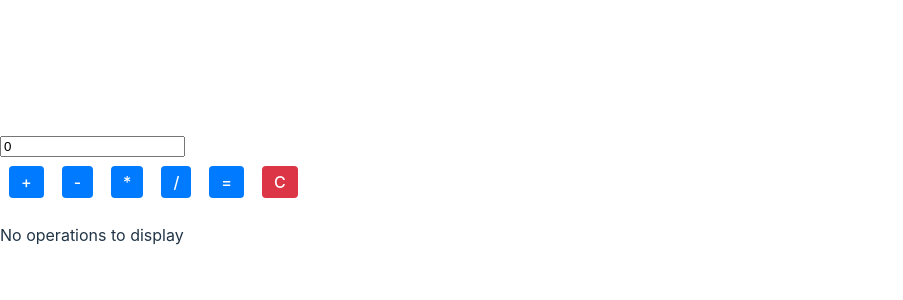
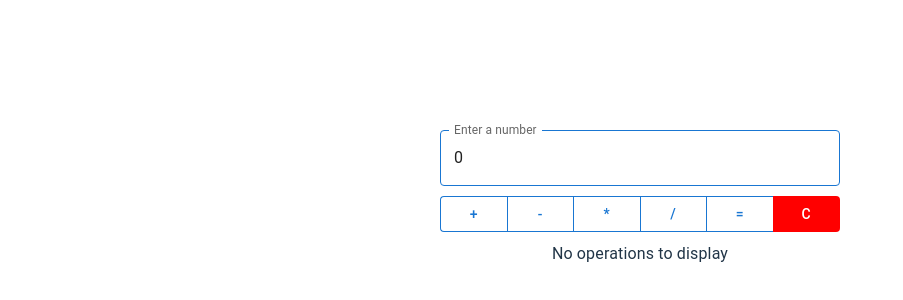
Before and after one commit to Java59webinars/react-calculator, a React (Vite) app: page / in a window 1280 px wide. Shown: the part 202-502 px from the top of the page, without its empty margins (0-903 px from the left). Built offline with nearby package versions, Linux system fonts and the light colour scheme.

Commit message:
Final code with red button

```diff
--- a/package.json
+++ b/package.json
@@ -10,6 +10,9 @@
     "preview": "vite preview"
   },
   "dependencies": {
+    "@emotion/react": "^11.14.0",
+    "@emotion/styled": "^11.14.0",
+    "@mui/material": "^6.4.0",
     "react": "^18.3.1",
     "react-dom": "^18.3.1"
   },
--- a/src/App.css
+++ b/src/App.css
@@ -1,21 +1,6 @@
-button {
-  padding: 6px 12px;
-  margin: 9px;
-  background-color: #007bff;
-  color: white;
-  border: none;
-  border-radius: 4px;
-  cursor: pointer;
+html, body, #root {
+    margin: 0;
+    padding: 0;
+    width: 100%;
+    height: 100%;
 }
-
-button:hover {
-  background-color: #0056b3;
-}
-
-.cancel {
-  background-color: #dc3545;
-}
-
-.cancel:hover {
-  background-color: #c82333;
-}
--- a/src/App.jsx
+++ b/src/App.jsx
@@ -1,9 +1,10 @@
 // eslint-disable-next-line no-unused-vars
 import React, {useState, useRef} from "react";
 import Buttons from "./components/Buttons.jsx";
-import Table from "./components/Table.jsx";
+import CustomTable from "./components/CustomTable.jsx";
 import {Calculator} from "./components/Calculator.js";
 import {parseInput} from "./components/utils.js";
+import {Box, TextField} from "@mui/material";
 import "./App.css";
 
 
@@ -13,9 +14,6 @@ const App = () => {
     const [inputValue, setInputValue] = useState(0);
     const [rows, setRows] = useState([]); //History of operation for the table
    const calculator = useRef(new Calculator()); // Постоянный экземпляр калькулятора
-//    const calculator = (new Calculator());
-
-
     function addRowToTable(firstOperand, lastOperation, secondOperand, result) {
         const row = {
             operation: `${firstOperand} ${lastOperation} ${secondOperand}`,
@@ -52,28 +50,51 @@ const App = () => {
         } catch (error) {
             alert(error.message);
         }
-
-
-
     };
     return (
-        <div>
-            <div id="input-container">
-                <input
-                    type="text"
-                    id="input"
-                    value={inputValue}
-                    onChange={(e) => setInputValue(e.target.value)}
-                    placeholder="Enter a number"
-                />
-            </div>
+        <Box
+            sx={{
+                alignItems: 'center',
+                justifyContent: 'center',
+                minHeight: '100vh',
+                width: 400,          // Задаём фикс. ширину или maxWidth: 400
+                margin: "0 auto",    // Чтобы контейнер располагался по центру страницы
+                display: "flex",
+                flexDirection: "column",
+                gap: "10px"
+            }}>
+            <TextField
+                label="Enter a number"
+                value={inputValue}
+                onChange={(e) => setInputValue(e.target.value)}
+                variant="outlined"
+                sx={{
+                    width: "100%",
+                    // Если хотите белый фон (по умолчанию TextField - белый),
+                    // можно явно указать:
+                    backgroundColor: "white",
+
+                    // Уточняем цвет бордера в разных состояниях:
+                    "& .MuiOutlinedInput-root": {
+                        "& fieldset": {
+                            borderColor: "primary.main", // основной цвет (синий)
+                        },
+                        "&:hover fieldset": {
+                            borderColor: "primary.dark",
+                        },
+                        "&.Mui-focused fieldset": {
+                            borderColor: "primary.dark",
+                        },
+                    },
+                }}
+            />
+
             <Buttons
                 buttonData={calculator.current.getActions()}
                 onButtonClick={handleButtonClick}
-
             />
-            <Table rows={rows}/>
-        </div>
+            <CustomTable rows={rows}/>
+        </Box>
     );
 };
 
--- a/src/components/Buttons.jsx
+++ b/src/components/Buttons.jsx
@@ -1,18 +1,64 @@
-import React from "react";
+import{ useState } from "react";
+import {Button, ButtonGroup} from "@mui/material";
 
 const Buttons = ({ buttonData, onButtonClick }) => {
+    // Состояние для отслеживания индекса последней нажатой кнопки
+
+    const [activeIndex, setActiveIndex] = useState(null);
+
     return (
-        <div id="button-container">
-            {buttonData.map((button, index) => (
-                <button
-                    key={index}
-                    className={button.className || ""}
-                    onClick={() => onButtonClick(button.operation)}
-                >
-                    {button.label}
-                </button>
-            ))}
-        </div>
+        <ButtonGroup aria-label="button group"
+                     sx={{ width: "100%" }}
+        >
+            {buttonData.map((button, index) => {
+                const isActive = index === activeIndex;
+                const isCancel = button.className === "cancel";
+
+                return (
+                    <Button
+                        key={index}
+                        variant={
+                            // Если кнопка «cancel», всегда делаем "contained"
+                            // (красный фон), иначе используем логику isActive
+                            isCancel ? "contained" : isActive ? "contained" : "outlined"
+                        }
+                        // Если не cancel-кнопка, цвет = "primary",
+                        // чтобы сохранялся «синий» основной цвет
+                        color={isCancel ? undefined : "primary"}
+                        onClick={() => {
+                            onButtonClick(button.operation);
+                            setActiveIndex(index);
+                        }}
+                        sx={{
+
+                            ...(isCancel
+                                ? {
+                                    backgroundColor: "red",
+                                    color: "white",
+                                    borderColor: "primary.main",
+                                    "&:hover": {
+                                        backgroundColor: "darkred",
+                                    },
+                                }
+                                : {
+                                    // Стили для обычной кнопки (как раньше)
+                                    // «Активная» (isActive) => "contained primary",
+                                    // «Неактивная» => "outlined" с белым фоном, синим текстом
+                                    backgroundColor: isActive ? undefined : "white",
+                                    color: isActive ? undefined : "primary.main",
+                                    borderColor: "primary.main",
+                                    "&:hover": {
+                                        backgroundColor: isActive ? "primary.dark" : "#f5f5f5",
+                                    },
+                                }),
+                            flex: 1,
+                        }}
+                    >
+                        {button.label}
+                    </Button>
+                );
+            })}
+        </ButtonGroup>
     );
 };
 
--- /dev/null
+++ b/src/components/CustomTable.jsx
@@ -0,0 +1,48 @@
+import React from "react";
+// Компоненты таблицы из MUI
+import Table from "@mui/material/Table";
+import TableHead from "@mui/material/TableHead";
+import TableRow from "@mui/material/TableRow";
+import TableCell from "@mui/material/TableCell";
+import TableBody from "@mui/material/TableBody";
+import TableContainer from "@mui/material/TableContainer";
+import Paper from "@mui/material/Paper";
+import Typography from "@mui/material/Typography";
+
+const CustomTable = ({ rows }) => {
+    // Если нет данных, выводим надпись
+    if (!rows || rows.length === 0) {
+        return <Typography>No operations to display</Typography>;
+    }
+
+    return (
+        // TableContainer + Paper придают «материальную» карточку
+        <TableContainer component={Paper}
+                        sx={{
+                            // По желанию добавим синюю рамку, чтобы стилизовать под ваши кнопки
+                            border: "1px solid",
+                            borderColor: "primary.main",
+                            boxShadow: 2,
+                        }}
+        >
+            <Table>
+                <TableHead>
+                    <TableRow>
+                        <TableCell>Operation</TableCell>
+                        <TableCell>Value</TableCell>
+                    </TableRow>
+                </TableHead>
+                <TableBody>
+                    {rows.map((row, index) => (
+                        <TableRow key={index}>
+                            <TableCell>{row.operation}</TableCell>
+                            <TableCell>{row.value}</TableCell>
+                        </TableRow>
+                    ))}
+                </TableBody>
+            </Table>
+        </TableContainer>
+    );
+};
+
+export default CustomTable;
--- a/src/components/Table.jsx
+++ /dev/null
@@ -1,28 +0,0 @@
-import React from "react";
-
-const Table = ({ rows }) => {
-    if (!rows || rows.length === 0) {
-        return <p>No operations to display</p>; // Сообщение, если операций нет
-    }
-
-    return (
-        <table>
-            <thead>
-            <tr>
-                <th>Operation</th>
-                <th>Value</th>
-            </tr>
-            </thead>
-            <tbody>
-            {rows.map((row, index) => (
-                <tr key={index}>
-                    <td>{row.operation}</td>
-                    <td>{row.value}</td>
-                </tr>
-            ))}
-            </tbody>
-        </table>
-    );
-};
-
-export default Table;
```
Also changed, not shown: 1 other file (tests, documents, lock files or other folders).
